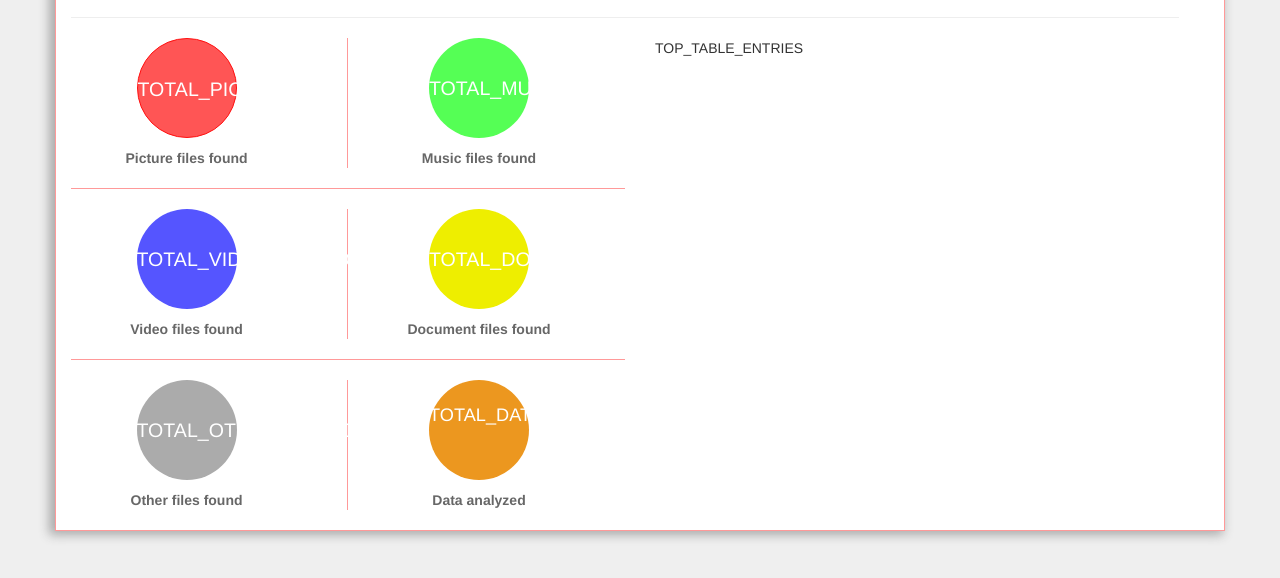
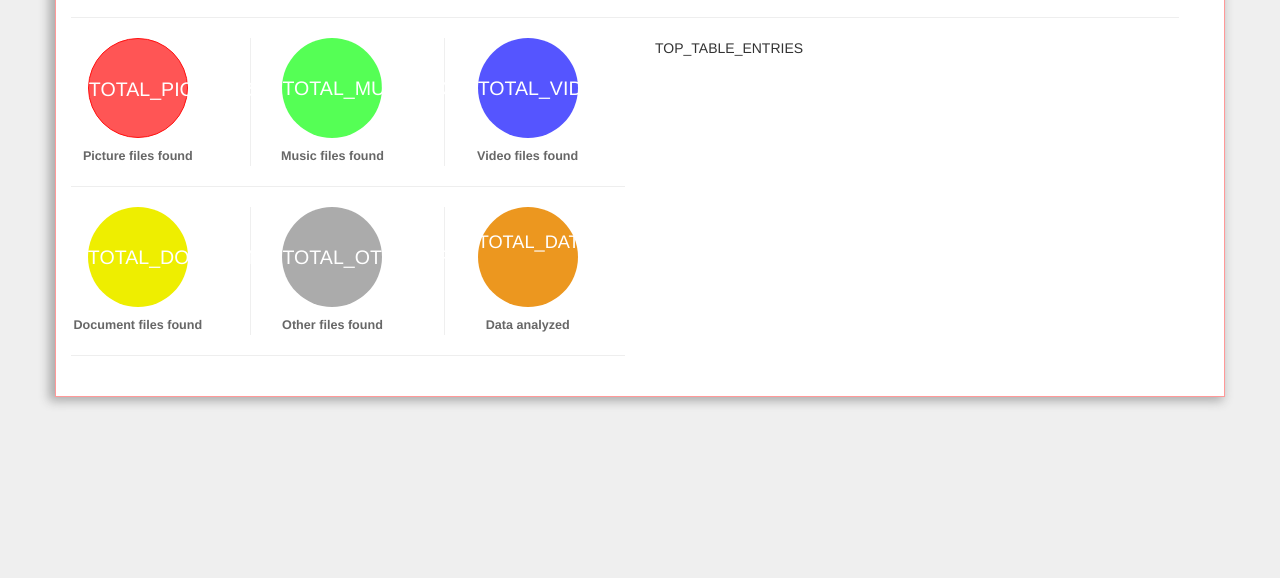
Before and after one commit to manoharprabhu/DiskAnalyzer, a plain HTML site: page DiskAnalyzerReport/public_html/index.html in a window 1280 px wide. Shown: the part 50-628 px from the top of the page. Drawn offline with Linux system fonts and the light colour scheme.

Commit message:
Moved stats to 3 per row

```diff
--- a/DiskAnalyzerReport/public_html/index.html
+++ b/DiskAnalyzerReport/public_html/index.html
@@ -17,37 +17,35 @@
             <div class="row">
                 <div class="col-md-6">
                     <div class="row">
-                        <div class="col-sm-6 border-right red-border">
+                        <div class="col-sm-4 border-right">
                             <div class="row col-md-12"><div class="circle red-background">TOTAL_PICTURES_FOUND</div></div>
                             <div class="row col-md-12 center grey-text">Picture files found</div>
                         </div>
-                        <div class="col-sm-6">
+                        <div class="col-sm-4 border-right">
                             <div class="row col-md-12"><div class="circle green-background">TOTAL_MUSIC_FOUND</div></div>
                             <div class="row col-md-12 center grey-text">Music files found</div>
                         </div>
-                    </div>
-                    <hr class="red-border"/>
-                    <div class="row">
-                        <div class="col-sm-6 border-right  red-border">
+                        <div class="col-sm-4">
                             <div class="row col-md-12"><div class="circle blue-background">TOTAL_VIDEO_FOUND</div></div>
                             <div class="row col-md-12 center grey-text">Video files found</div>
                         </div>
-                        <div class="col-sm-6">
+                    </div>
+                    <hr />
+                    <div class="row">
+                        <div class="col-sm-4 border-right">
                             <div class="row col-md-12"><div class="circle yellow-background">TOTAL_DOCUMENT_FOUND</div></div>
                             <div class="row col-md-12 center grey-text">Document files found</div>
                         </div>
-                    </div>
-                    <hr class="red-border"/>
-                    <div class="row">
-                        <div class="col-sm-6 border-right red-border">
+                        <div class="col-sm-4 border-right">
                             <div class="row col-md-12"><div class="circle grey-background">TOTAL_OTHER_FOUND</div></div>
                             <div class="row col-md-12 center grey-text">Other files found</div>
                         </div>
-                        <div class="col-sm-6">
+                        <div class="col-sm-4">
                             <div class="row col-md-12"><div class="circle-1 orange-background">TOTAL_DATA_ANALYZED</div></div>
                             <div class="row col-md-12 center grey-text">Data analyzed</div>
                         </div>
                     </div>
+                    <hr />
                     <br />
                 </div>
                 <div class="col-md-6">
@@ -82,6 +80,7 @@
             .grey-text {
                 color:#676767;
                 font-weight: bold;
+                font-size: 0.9em;
             }
             .blue-text {
                 color:#FF3333;
```
Also changed, not shown: DiskAnalyzer/bin/result_template.html (+11 -12 lines), DiskAnalyzer/src/result_template.html (+11 -12 lines), 4 other files.
